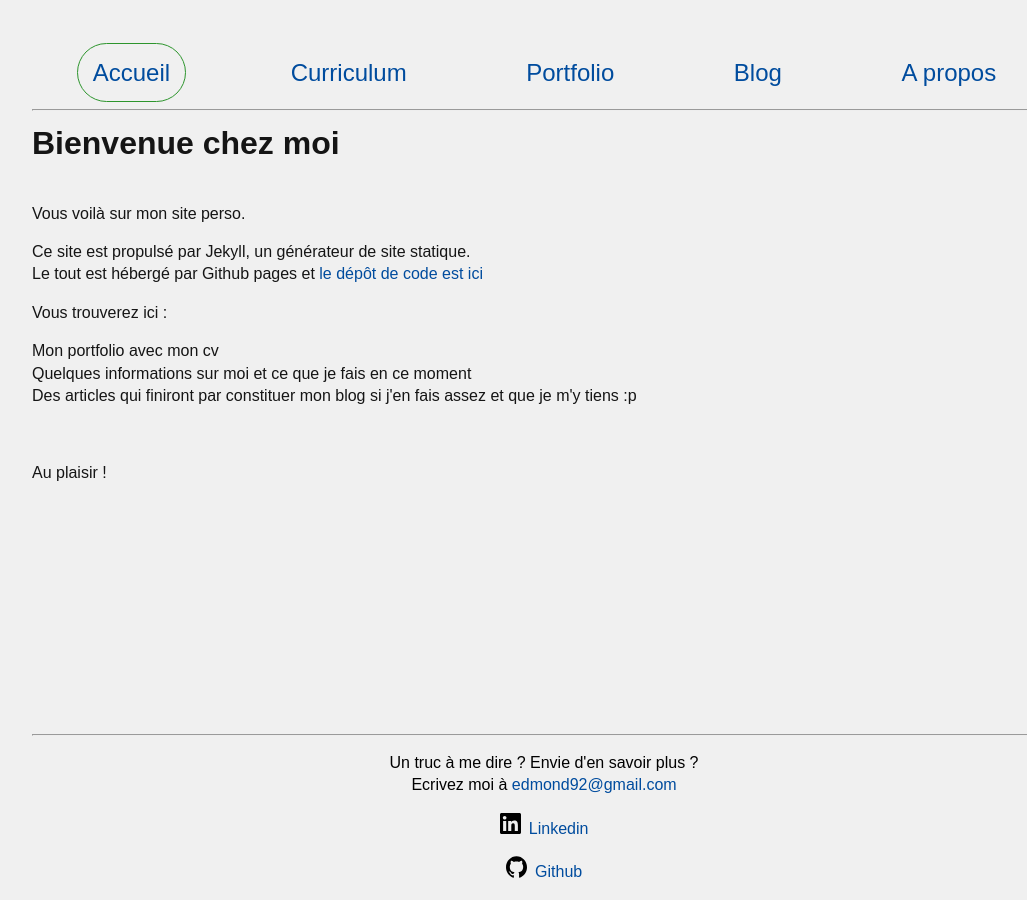
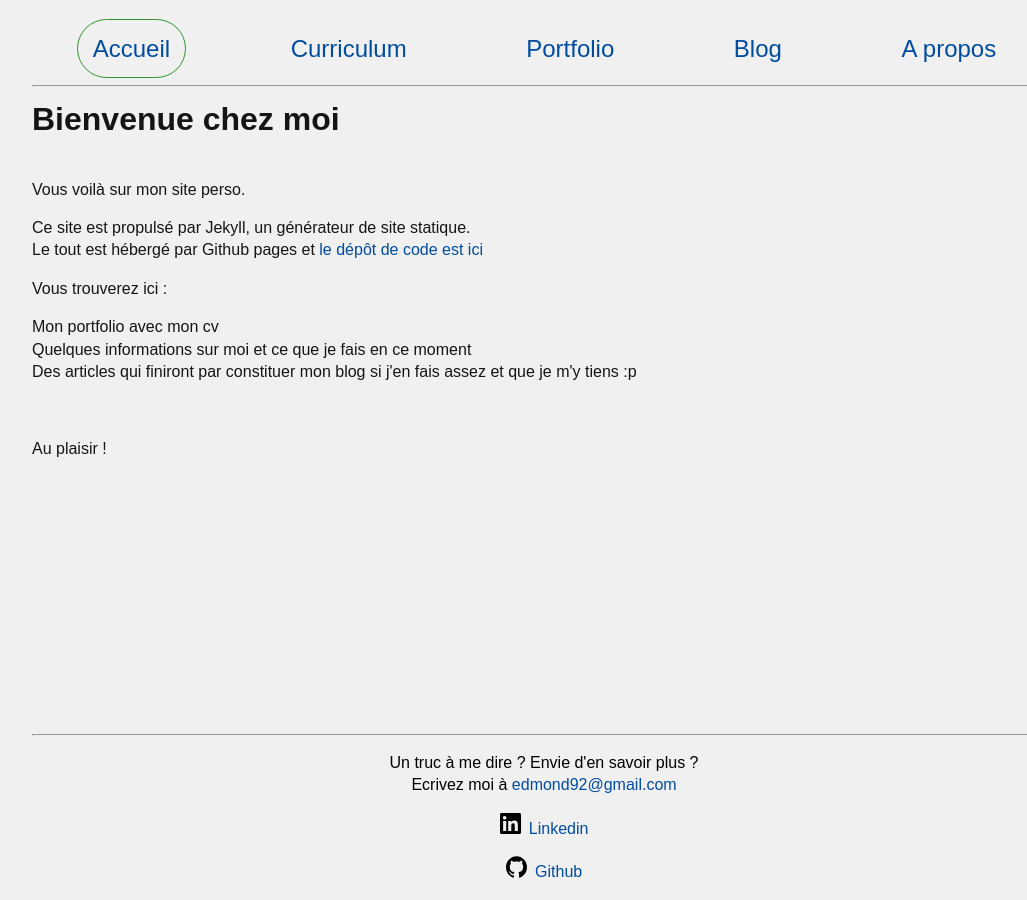
Before and after one commit to Djohn12/Djohn12.github.io, a Jekyll site: the page built from index.html, in a window 1280 px wide. Shown: the whole page, without its empty margins (96-1123 px from the left). Built offline with Jekyll 4.4.1, drawn with Linux system fonts in a browser that asks for light colours.

Commit message:
fix .nav top margin

```diff
--- a/assets/css/styles.scss
+++ b/assets/css/styles.scss
@@ -37,7 +37,6 @@ hr {
 
 .nav {
 	font-size: 1.5em;
-	margin-top: 1em;
 }
 
 .nav .main-menu,
@@ -79,11 +78,18 @@ hr {
 	box-shadow: 0px 0px 0px 1px #2D952D;
 }
 
+@media only screen and (max-device-width: 767px) {
+	.nav {
+		margin-top: 1em;
+	}
+}
+
+
 @media only screen and (min-device-width: 768px) {
   .nav .main-menu {
     display: flex;
 		justify-content: space-around;
-		margin-top: 0em;
+		margin-top: 0px;
   }
   .nav > label {
     display: none
```
